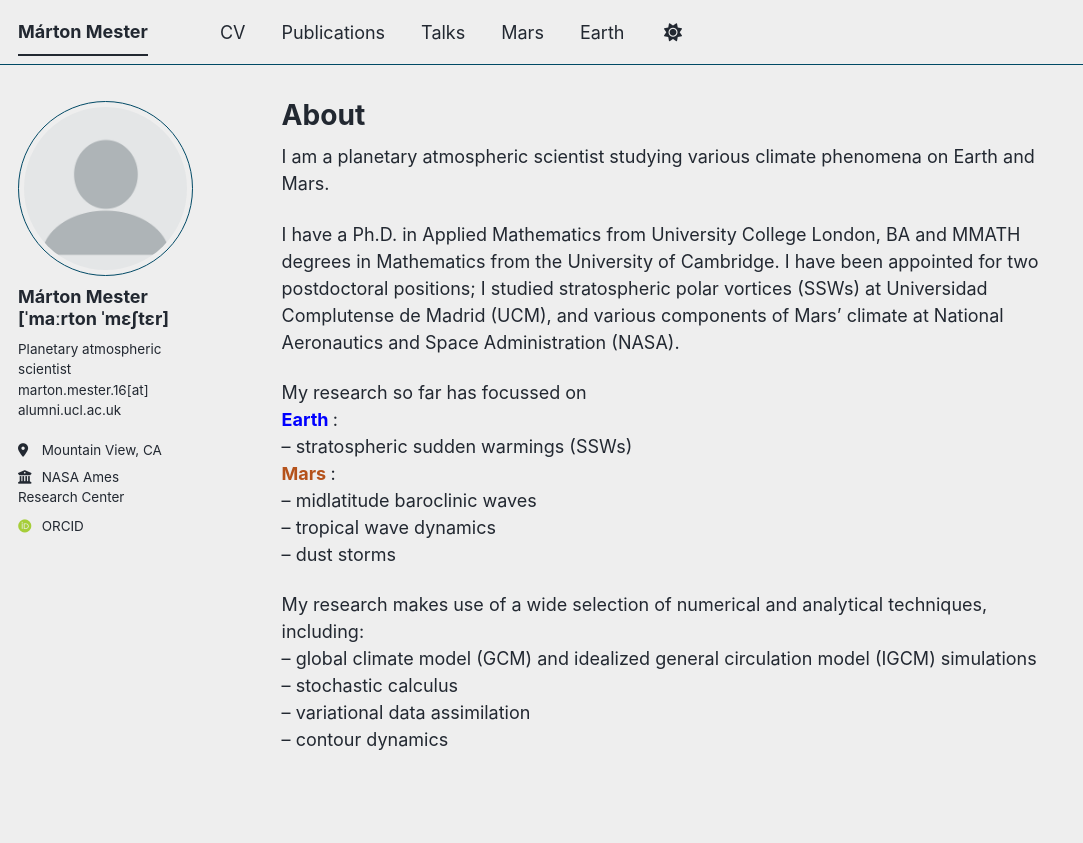
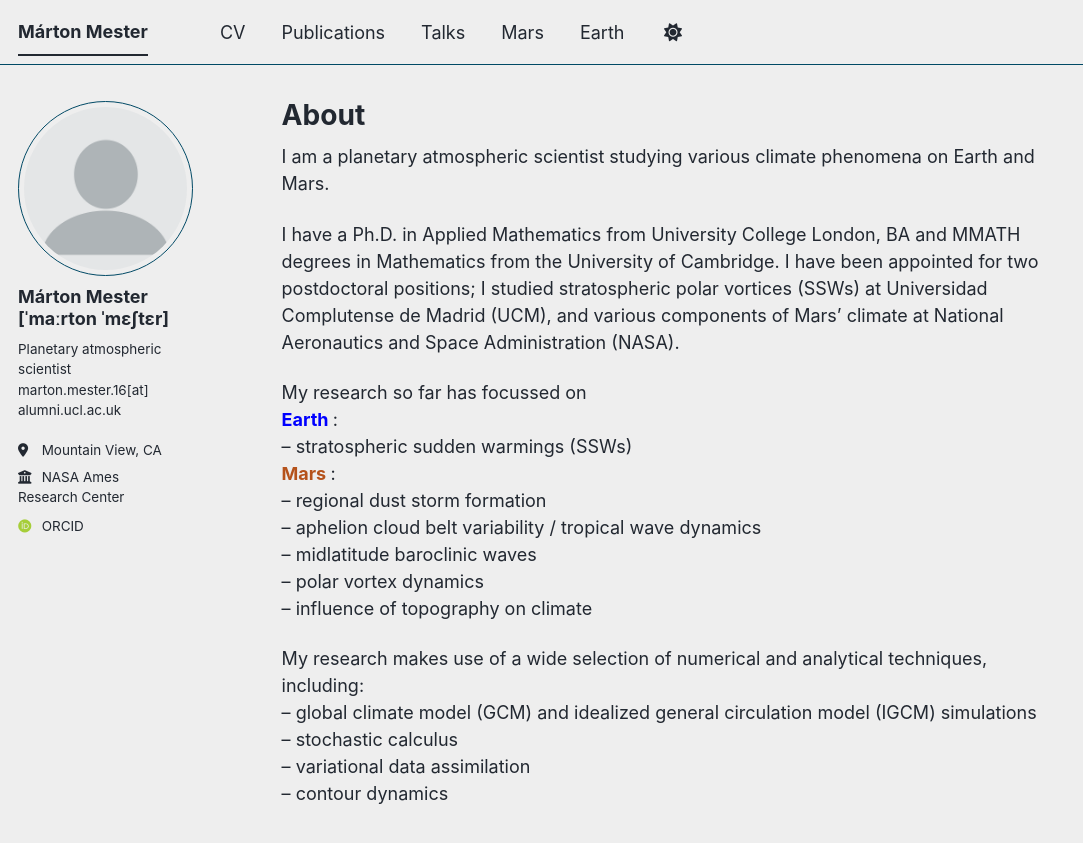
Before and after one commit to thengc6369/thengc6369.github.io, a Jekyll site: the page built from _pages/about.md, in a window 1280 px wide. Shown: the top 843 px of the page, without its empty margins (0-1083 px from the left). Built offline with Jekyll 4.4.1, drawn with Linux system fonts in a browser that asks for light colours; some web fonts are replaced; a script bundle is joined from its source files by our own code; library files that are not in the unit come from our copies.

Commit message:
Update about.md

```diff
--- a/_pages/about.md
+++ b/_pages/about.md
@@ -12,9 +12,12 @@ My research so far has focussed on <br>
 <span style="color: blue;"> <b> Earth </b> </span>: <br>
 &ndash; stratospheric sudden warmings (SSWs) <br>
 <span style="color: #b5521b;"> <b> Mars </b> </span>: <br>
+&ndash; regional dust storm formation <br>
+&ndash; aphelion cloud belt variability / tropical wave dynamics <br>
 &ndash; midlatitude baroclinic waves <br>
-&ndash; tropical wave dynamics <br>
-&ndash; dust storms <br>
+&ndash; polar vortex dynamics <br>
+&ndash; influence of topography on climate <br>
+
 
 My research makes use of a wide selection of numerical and analytical techniques, including: <br>
 &ndash; global climate model (GCM) and idealized general circulation model (IGCM) simulations <br>
```
